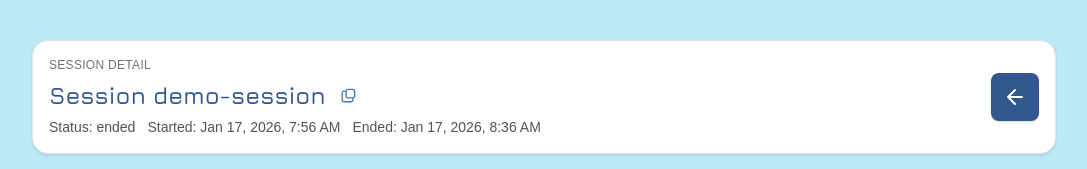
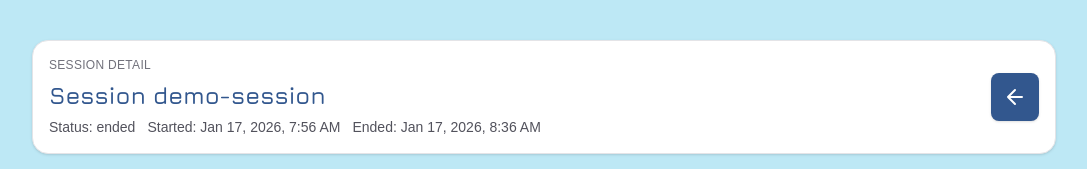
Before and after one commit to stripathy1999/FocusForge, a Next.js app: page /session/demo in a window 1280 px wide. Shown: the top 169 px of the page, without its empty margins (96-1183 px from the left). Built offline with nearby package versions, Linux system fonts and the light colour scheme.

Commit message:
Remove copy button from session ID header

```diff
--- a/app/session/_components/SessionDetail.tsx
+++ b/app/session/_components/SessionDetail.tsx
@@ -258,60 +258,12 @@ export function SessionDetail({ session, computedSummary }: SessionDetailProps)
               <p className="text-xs uppercase tracking-wide text-zinc-500">
                 Session Detail
               </p>
-              <div className="flex items-center gap-2">
               <h1
                 className="text-2xl font-semibold"
                 style={{ fontFamily: 'var(--font-jura), sans-serif', color: '#32578E' }}
               >
                 Session {session.id}
               </h1>
-                <button
-                  type="button"
-                  className="cursor-pointer flex-shrink-0 rounded p-1.5 hover:bg-zinc-200 transition-colors"
-                  title={copiedItem === "sessionId" ? "Copied!" : "Copy session ID"}
-                  onClick={() => {
-                    navigator.clipboard.writeText(session.id);
-                    setCopiedItem("sessionId");
-                    setTimeout(() => setCopiedItem(null), 2000);
-                  }}
-                >
-                  {copiedItem === "sessionId" ? (
-                    <svg
-                      width="18"
-                      height="18"
-                      viewBox="0 0 16 16"
-                      fill="none"
-                      xmlns="http://www.w3.org/2000/svg"
-                      style={{ color: "#22c55e" }}
-                    >
-                      <path
-                        d="M3 8L6 11L13 4"
-                        stroke="currentColor"
-                        strokeWidth="1.5"
-                        strokeLinecap="round"
-                        strokeLinejoin="round"
-                      />
-                    </svg>
-                  ) : (
-                    <svg
-                      width="18"
-                      height="18"
-                      viewBox="0 0 16 16"
-                      fill="none"
-                      xmlns="http://www.w3.org/2000/svg"
-                      style={{ color: "#4777B9" }}
-                    >
-                      <path
-                        d="M5.5 4.5H3.5C2.67157 4.5 2 5.17157 2 6V12.5C2 13.3284 2.67157 14 3.5 14H10C10.8284 14 11.5 13.3284 11.5 12.5V10.5M5.5 4.5C5.5 3.67157 6.17157 3 7 3H11.5C12.3284 3 13 3.67157 13 4.5V9C13 9.82843 12.3284 10.5 11.5 10.5H7C6.17157 10.5 5.5 9.82843 5.5 9V4.5Z"
-                        stroke="currentColor"
-                        strokeWidth="1.2"
-                        strokeLinecap="round"
-                        strokeLinejoin="round"
-                      />
-                    </svg>
-                  )}
-                </button>
-              </div>
               <div className="flex flex-wrap gap-3 text-sm text-zinc-600">
                 <span>Status: {session.status}</span>
                 <span>Started: {formatDate(session.started_at)}</span>
```
Lines whose indentation alone changed are shown as unchanged.
